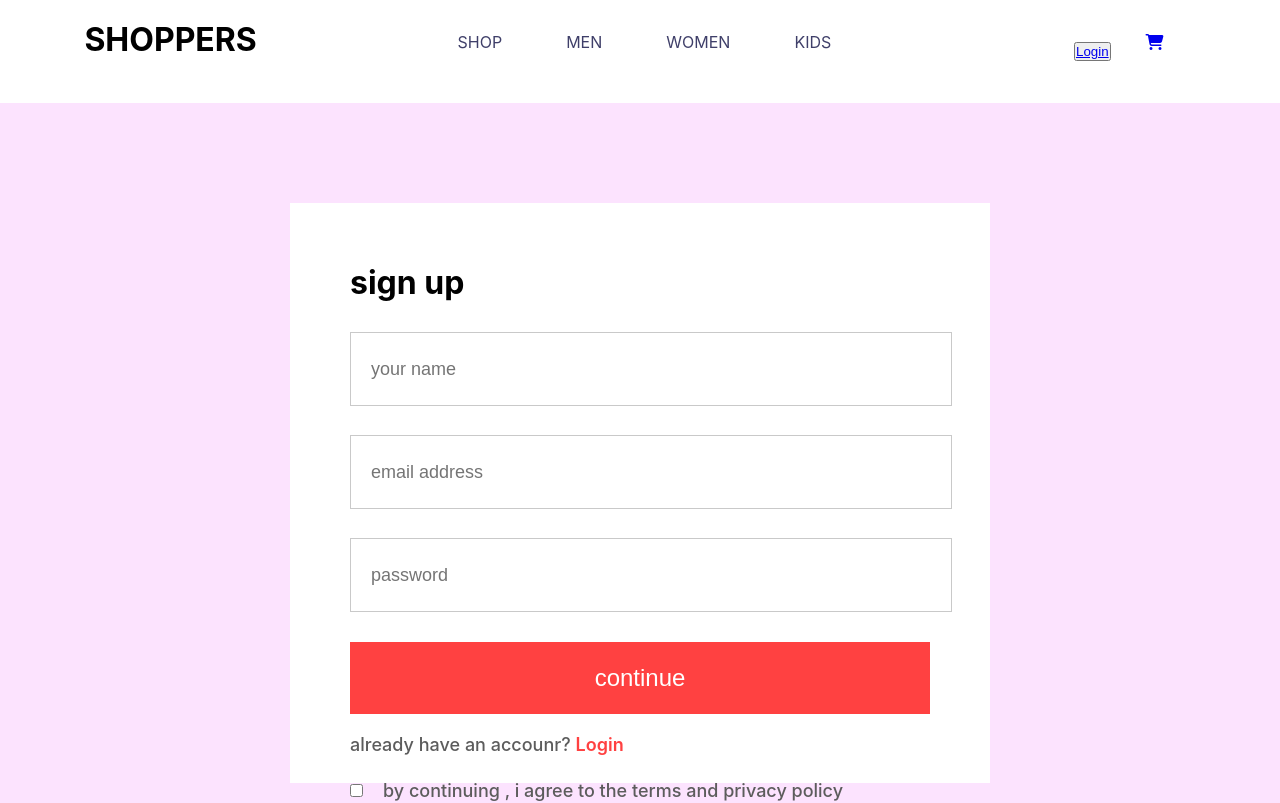
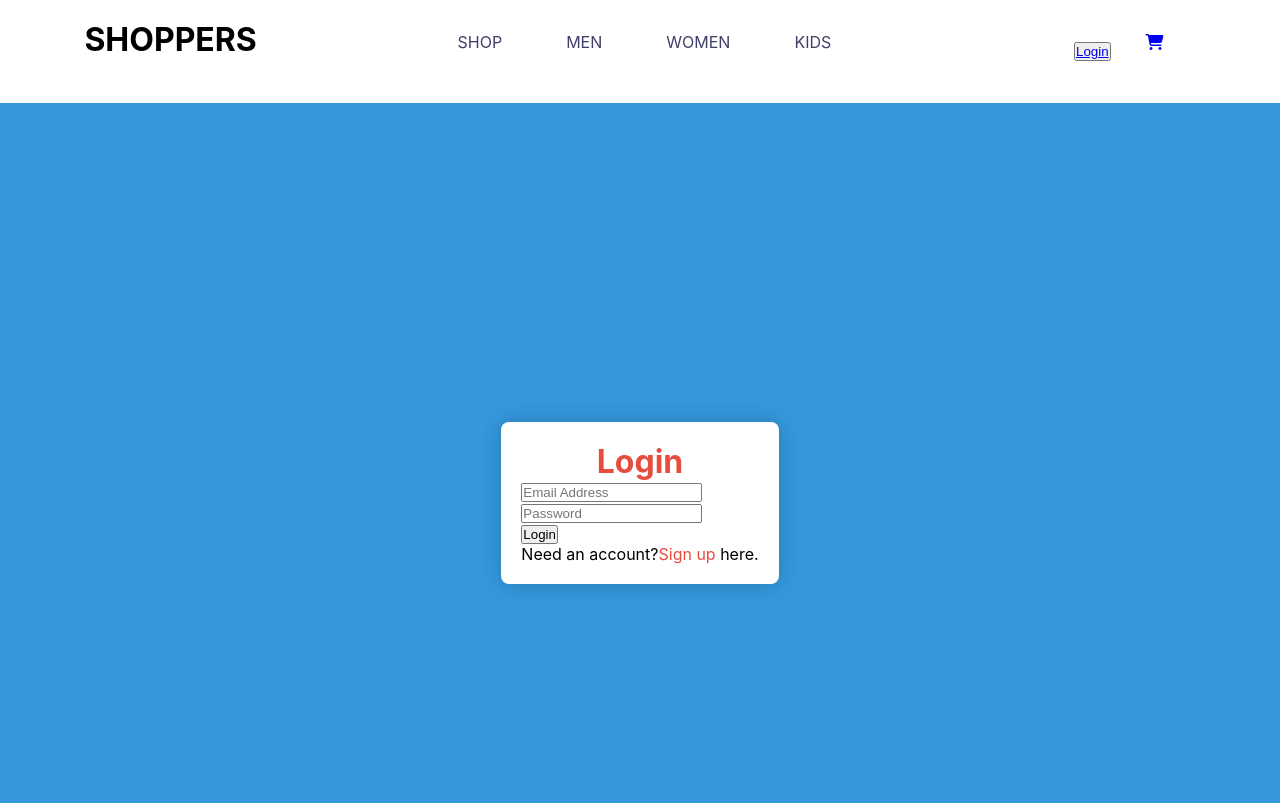
Before and after one commit to Mayank13579/ecommerce_react, a React (Create React App) app in the folder frontend/: page /login in a window 1280 px wide. Shown: the top 803 px of the page. Built offline with nearby package versions, Linux system fonts and the light colour scheme.

Commit message:
added firebase and updates loginsignup

```diff
--- a/frontend/package.json
+++ b/frontend/package.json
@@ -10,6 +10,7 @@
     "body-parser": "^1.20.2",
     "cors": "^2.8.5",
     "express": "^4.18.2",
+    "firebase": "^10.7.1",
     "nodemailer": "^6.9.7",
     "react": "^18.2.0",
     "react-dom": "^18.2.0",
@@ -27,7 +28,10 @@
     "extends": [
       "react-app",
       "react-app/jest"
-    ]
+    ],
+    "globals": {
+      "firebase": true
+    }
   },
   "browserslist": {
     "production": [
--- a/frontend/src/App.js
+++ b/frontend/src/App.js
@@ -12,6 +12,7 @@ import men_banner from '../src/assets/banner_mens.png'
 import women_banner from '../src/assets/banner_women.png'
 import kid_banner from '../src/assets/banner_kids.png'
 import ShopContextProvider from './Context/ShopContext';
+
 function App() {
   return (
     <>
--- /dev/null
+++ b/frontend/src/firebase/firebase.js
@@ -0,0 +1,25 @@
+import firebase from "firebase/compat/app";
+import "firebase/compat/auth";
+
+// TODO: Replace the following with your app's Firebase project configuration
+// See: https://firebase.google.com/docs/web/learn-more#config-object
+const firebaseConfig = {
+
+  apiKey: "AIzaSyBXgx9ihV7BeLFwEhleH0gThSRYD9crkBc",
+    authDomain: "ecommerce-react-a1ea5.firebaseapp.com",
+    projectId: "ecommerce-react-a1ea5",
+    storageBucket: "ecommerce-react-a1ea5.appspot.com",
+    messagingSenderId: "652901800165",
+    appId: "1:652901800165:web:a97f3aa30b6c7e11619c0c",
+    measurementId: "G-5YQFMCCZQK"
+  // ...
+};
+console.log('Firebase Configuration:', firebaseConfig);
+// ... other logging statements
+
+// Initialize Firebase
+firebase.initializeApp(firebaseConfig);
+
+
+// Initialize Firebase Authentication and get a reference to the service
+export const auth = firebase.auth();
--- a/frontend/src/pages/CSS/LoginSignup.css
+++ b/frontend/src/pages/CSS/LoginSignup.css
@@ -1,67 +1,87 @@
-.loginsignup{
-    width: 100%;
-    height: 80vh;
-    background: #fce3fe;
-    padding-top: 100px;
+/* LoginSignup.css */
 
-}
-.loginsignup-container{
-    width:580px;
-    height: 500px;
-    background: white;
-    margin: auto;
-    padding: 40px 60px;
-}
-.loginsignup-container h1{
-    margin: 20px 0px;
-}
+.loginsignup {
+    display: flex;
+    align-items: center;
+    justify-content: center;
+    height: 100vh;
+    background-color: #3498db; /* Background color */
+  }
 
-.loginsignup-fields{
+  .loginsignup-container {
+    background-color: #ffffff; /* Container background color */
+    padding: 20px;
+    border-radius: 8px;
+    box-shadow: 0 0 20px rgba(0, 0, 0, 0.2);
+  }
+
+  .loginsignup h1 {
+    text-align: center;
+    color: #e74c3c; /* Header text color */
+  }
+
+  .loginsignup-form {
     display: flex;
     flex-direction: column;
-    gap: 29px;
-    margin-top:30px;
-}
-.loginsignup-fields input{
-    height: 72px;
+  }
+
+  .loginsignup-fields {
+    margin-bottom: 20px;
+  }
+
+  .loginsignup-fields input {
     width: 100%;
-    padding-left: 20px;
-    border: 1px solid #c9c9c9;
-    outline: none;
-    color: #5c5c5c;
-    font-size: 18px;
-}
+    padding: 10px;
+    margin-bottom: 10px;
+    border: 1px solid #3498db; /* Input border color */
+    border-radius: 4px;
+  }
 
-.loginsignup-container button{
-    width: 580px;
-    height: 72px;
-    color:white;
-    background:#ff4141;
-    margin-top:30px;
+  .loginsignup-button {
+    background-color: #2ecc71; /* Button background color */
+    color: #fff; /* Button text color */
+    padding: 10px;
     border: none;
-    font-size: 24px;
-    font-weight: 500;
-    cursor:pointer;
-}
+    border-radius: 4px;
+    cursor: pointer;
+  }
 
-.loginsignup-login{
-    margin-top: 20px;
-    color: #5c5c5c;
-    font-size: 18px;
-    font-weight: 500;
-}
+  .loginsignup-button:hover {
+    background-color: #27ae60; /* Button hover background color */
+  }
 
-.loginsignup-login span{
-    color: #ff4141;
-    font-weight: 600;
-}
+  .loginsignup-login {
+    text-align: center;
+    margin-top: 10px;
+    color: #ecf0f1; /* Login text color */
+  }
 
-.loginsignup-agree{
+  .loginsignup-login span {
+    color: #f39c12; /* Link color */
+    cursor: pointer;
+  }
+
+  .loginsignup-agree {
     display: flex;
     align-items: center;
-    margin-top: 25px;
-    gap: 20px;
-    color: #5c5c5c;
-    font-size: 18px;
-    font-weight: 500;
-}
+    margin-top: 10px;
+    color: #ecf0f1; /* Agree text color */
+  }
+
+  .loginsignup-agree input {
+    margin-right: 5px;
+  }
+
+  .loginsignup-agree p {
+    font-size: 14px;
+  }
+
+  .loginsignup-toggle {
+    text-align: center;
+    color: #3498db; /* Toggle text color */
+    cursor: pointer;
+    margin-top: 10px;
+  }
+  .shift-btn{
+    color: #e74c3c;
+  }
--- /dev/null
+++ b/frontend/src/pages/CSS/Signup.css
@@ -0,0 +1,67 @@
+.loginsignup{
+    width: 100%;
+    height: 80vh;
+    background: #fce3fe;
+    padding-top: 100px;
+
+}
+.loginsignup-container{
+    width:580px;
+    height: 500px;
+    background: white;
+    margin: auto;
+    padding: 40px 60px;
+}
+.loginsignup-container h1{
+    margin: 20px 0px;
+}
+
+.loginsignup-fields{
+    display: flex;
+    flex-direction: column;
+    gap: 29px;
+    margin-top:30px;
+}
+.loginsignup-fields input{
+    height: 72px;
+    width: 100%;
+    padding-left: 20px;
+    border: 1px solid #c9c9c9;
+    outline: none;
+    color: #5c5c5c;
+    font-size: 18px;
+}
+
+.loginsignup-container button{
+    width: 580px;
+    height: 72px;
+    color:white;
+    background:#ff4141;
+    margin-top:30px;
+    border: none;
+    font-size: 24px;
+    font-weight: 500;
+    cursor:pointer;
+}
+
+.loginsignup-login{
+    margin-top: 20px;
+    color: #5c5c5c;
+    font-size: 18px;
+    font-weight: 500;
+}
+
+.loginsignup-login span{
+    color: #ff4141;
+    font-weight: 600;
+}
+
+.loginsignup-agree{
+    display: flex;
+    align-items: center;
+    margin-top: 25px;
+    gap: 20px;
+    color: #5c5c5c;
+    font-size: 18px;
+    font-weight: 500;
+}
--- a/frontend/src/pages/LoginSignup.jsx
+++ b/frontend/src/pages/LoginSignup.jsx
@@ -1,25 +1,128 @@
-import React from 'react'
-import'../pages/CSS/LoginSignup.css'
+import {auth} from '../firebase/firebase';
+import React, { useState } from 'react';
+import '../pages/CSS/LoginSignup.css'
+
+const LoginForm = ({ onToggleForm }) => {
+  const [loginData, setLoginData] = useState({
+    email: '',
+    password: '',
+  });
+
+  const handleLoginChange = (e) => {
+    const { name, value } = e.target;
+    setLoginData((prevData) => ({
+      ...prevData,
+      [name]: value,
+    }));
+  };
+
+  const handleLoginSubmit = async (e) => {
+    e.preventDefault();
+    try {
+      await auth.signInWithEmailAndPassword(loginData.email, loginData.password);
+      console.log('Login successful!');
+    } catch (error) {
+      console.error('Login failed:', error.message);
+    }
+  };
+
+  return (
+    <form onSubmit={handleLoginSubmit}>
+      <input
+        type="text"
+        placeholder="Email Address"
+        name="email"
+        value={loginData.email}
+        onChange={handleLoginChange}
+      />
+      <br />
+      <input
+        type="password"
+        placeholder="Password"
+        name="password"
+        value={loginData.password}
+        onChange={handleLoginChange}
+      />
+      <br />
+      <button type="submit">Login</button>
+      <p>Need an account?<span className='shift-btn' onClick={onToggleForm}>Sign up </span> here.</p>
+    </form>
+  );
+};
+
+const SignupForm = ({ onToggleForm }) => {
+  const [signupData, setSignupData] = useState({
+    name: '',
+    email: '',
+    password: '',
+  });
+
+
+  const handleSignupChange = (e) => {
+    const { name, value } = e.target;
+    // console.log(e)
+
+    setSignupData((prevData) => ({
+      ...prevData,
+      [name]: value,
+    }));
+  };
+  const handleSignupSubmit = async (e) => {
+    e.preventDefault();
+    // Add your signup logic here using signupData
+    try {
+      await auth.createUserWithEmailAndPassword(signupData.email, signupData.password);
+      console.log('Signup successful!');
+    } catch (error) {
+      console.error('Signup failed:', error.message);
+    }
+    // console.log('Signup submitted:', signupData);
+  };
+
+  return (
+    <form onSubmit={handleSignupSubmit}>
+      <input
+        type="text"
+        placeholder="Your Name"
+        name="name"
+        value={signupData.name}
+        onChange={handleSignupChange}
+      />  <br />
+      <input
+        type="text"
+        placeholder="Email Address"
+        name="email"
+        value={signupData.email}
+        onChange={handleSignupChange}
+      /> <br />
+      <input
+        type="password"
+        placeholder="Password"
+        name="password"
+        value={signupData.password}
+        onChange={handleSignupChange}
+      /> <br />
+      <button type="submit">Sign Up</button>
+      <p>Already have an account? <span className='shift-btn' onClick={onToggleForm}>Login here.</span> </p>
+    </form>
+  );
+};
+
 const LoginSignup = () => {
+  const [showLogin, setShowLogin] = useState(true);
+
+  const toggleForm = () => {
+    setShowLogin((prev) => !prev);
+  };
+
   return (
     <div className="loginsignup">
       <div className="loginsignup-container">
-        <h1>sign up</h1>
-        <div className="loginsignup-fields">
-          <input type="text" placeholder='your name' />
-          <input type="text" placeholder='email address' />
-          <input type="text" placeholder='password'/>
-        </div>
-        <button>continue</button>
-        <p className="loginsignup-login">already have an accounr?  <span>Login</span></p>
-        <div className="loginsignup-agree">
-          <input type="checkbox" name='' id='' />
-          <p>by continuing , i agree to the terms and privacy policy</p>
-        </div>
-
+        <h1>{showLogin ? 'Login' : 'Sign Up'}</h1>
+        {showLogin ? <LoginForm onToggleForm={toggleForm} /> : <SignupForm onToggleForm={toggleForm} />}
       </div>
     </div>
-  )
-}
+  );
+};
 
-export default LoginSignup
+export default LoginSignup;
```
Also changed, not shown: frontend/src/pages/Signup.jsx (added, +25 -0 lines), 1 other file (tests, documents, lock files or other folders).
